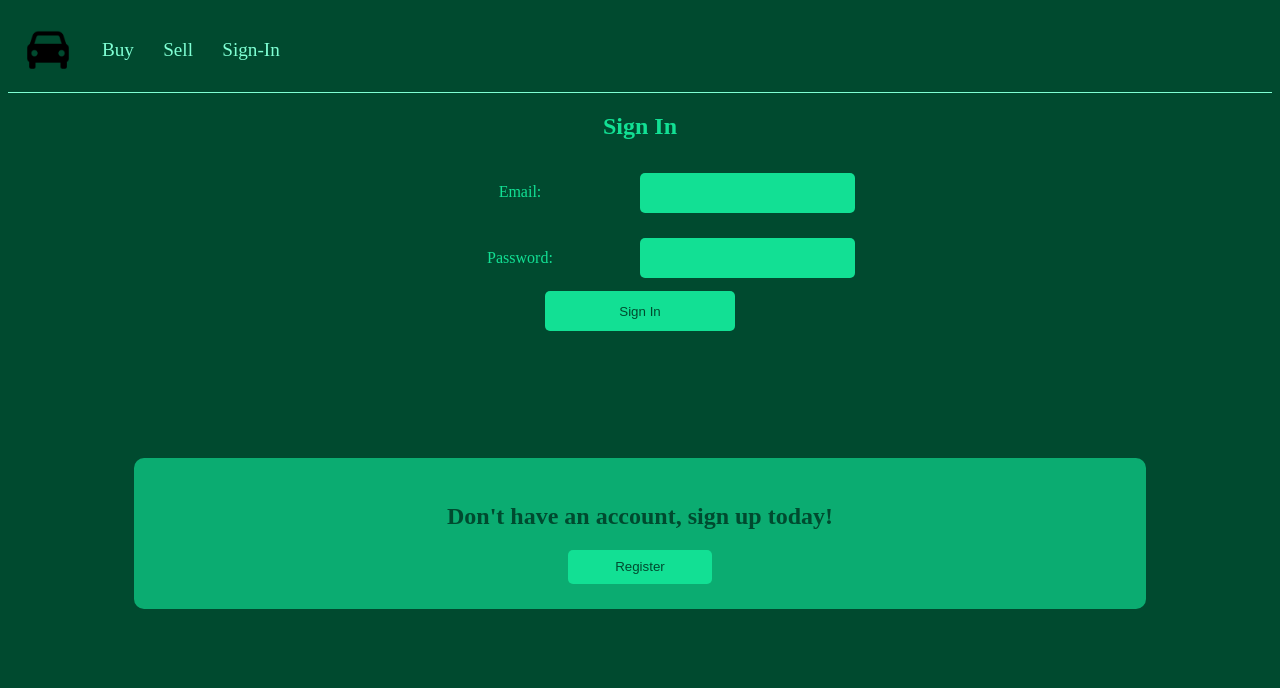
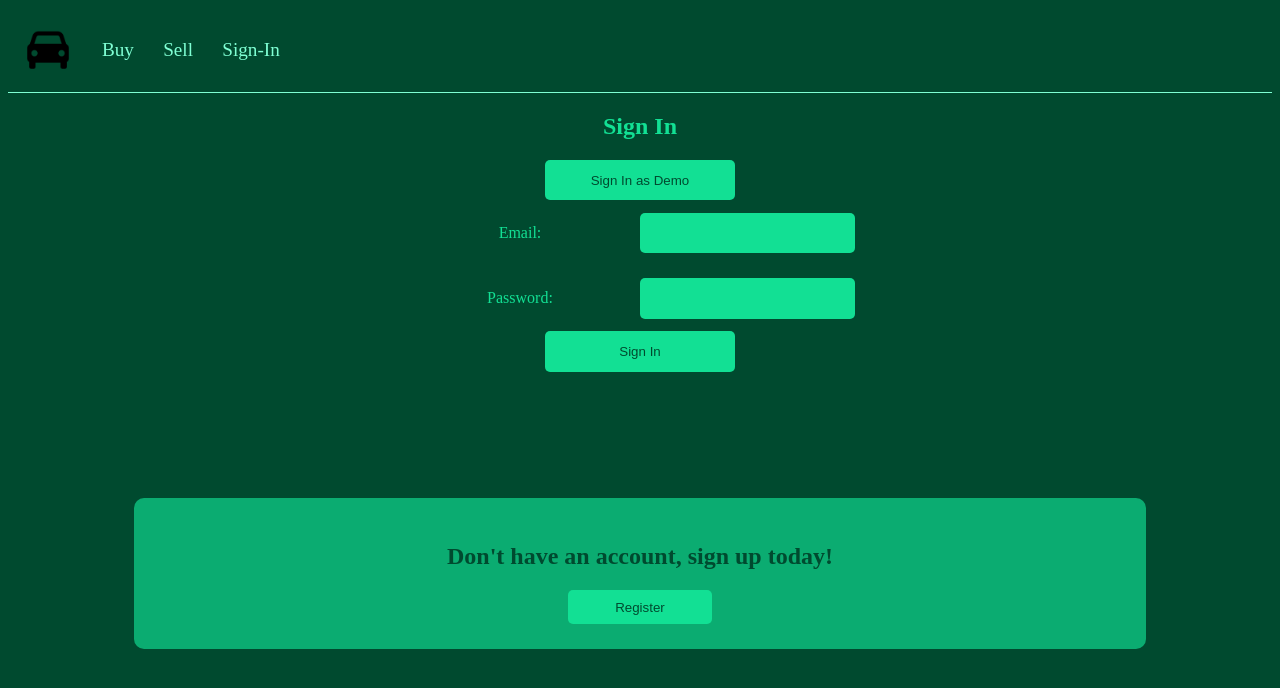
Before and after one commit to stephen447/car-advertising-app, a React (Create React App) app in the folder frontend/: page /signin in a window 1280 px wide. Shown: the top 688 px of the page. Built offline with nearby package versions, Linux system fonts and the light colour scheme; no server answers.

Commit message:
demo user

```diff
--- a/frontend/src/components/completeAdvert/completeAdvert.jsx
+++ b/frontend/src/components/completeAdvert/completeAdvert.jsx
@@ -2,9 +2,25 @@ import React, { useEffect, useState } from "react";
 import NavBar from "../navBar/navBar";
 import "./completeAdvert.css"; // CSS file
 import ImageSlider from "../imageSlider/imageSlider";
+import axios from "axios";
 
 const CompleteAdvert = (advertisement) => {
   advertisement = advertisement.advertisement;
+  // Get the seller info from seller id in advert
+  const [seller, setSeller] = useState({});
+  useEffect(() => {
+    const fetchSeller = async () => {
+      const response = await axios.get(
+        process.env.REACT_APP_API_BASE_URL +
+          "user/getuser/" +
+          advertisement.seller +
+          "/"
+      );
+      console.log(response.data);
+      setSeller(response.data);
+    };
+    fetchSeller();
+  }, [advertisement.seller_id]);
   return (
     <div className="advert-container">
       <NavBar />
@@ -43,6 +59,12 @@ const CompleteAdvert = (advertisement) => {
       <h2 className="advert-details-title">Description</h2>{" "}
       {/* Advert description */}
       <div className="advert-description">{advertisement.description}</div>
+      {/* Seller contact information */}
+      <h2 className="advert-details-title">Seller</h2>
+      <div className="advert-description">
+        <p>Seller: {seller.username}</p>
+        <p>Email: {seller.email}</p>
+      </div>
     </div>
   );
 };
--- a/frontend/src/components/signInForm/signInForm.jsx
+++ b/frontend/src/components/signInForm/signInForm.jsx
@@ -3,6 +3,7 @@ import "./signInForm.css";
 import { Link } from "react-router-dom";
 import { useNavigate } from "react-router-dom";
 import { apiRequest } from "../../request";
+
 /**
  * Retrieves the cookie with the given name
  * @param {*} name - name of the cookie
@@ -59,9 +60,48 @@ export default function SignInForm() {
       setLoginSuccess(false);
     }
   };
+
+  const handleDemoSignIn = async () => {
+    //e.preventDefault();
+    try {
+      // API URL
+      const url = `${process.env.REACT_APP_API_BASE_URL}user/login/`;
+      // Refresh URL for getting a new token
+      const refreshURL = `${process.env.REACT_APP_API_BASE_URL}user/refresh/`;
+      // The request options
+      const requestOptions = {
+        method: "POST",
+        data: {
+          username: "demoUser",
+          password: "1234",
+        },
+        headers: {
+          "Content-Type": "application/json",
+        },
+        withCredentials: true, // Ensure cookies are sent with the request
+      };
+
+      // Use the apiRequest function to log the user in
+      const response = await apiRequest(url, refreshURL, requestOptions);
+      if (response.status === 200) {
+        // Redirect to the home page
+        localStorage.setItem("accessToken", response.data.access);
+        localStorage.setItem("refreshToken", response.data.refresh);
+        navigate("/profile");
+      }
+    } catch (error) {
+      console.error("Login failed:", error);
+      // Handle errors, display error messages, or perform any additional actions
+      setLoginSuccess(false);
+    }
+  };
+
   return (
     <div className="signIn">
       <h2>Sign In</h2>
+      <button className="signInButton" onClick={handleDemoSignIn}>
+        Sign In as Demo
+      </button>
       <div>
         <form className="signInForm" onSubmit={handleSubmit}>
           <label className="label">Email:</label>
--- a/frontend/src/pages/createAccountPage/createAccountPage.jsx
+++ b/frontend/src/pages/createAccountPage/createAccountPage.jsx
@@ -37,11 +37,9 @@ export default function CreateAccountPage() {
   const handleSubmit = async (e) => {
     e.preventDefault();
     try {
-      // Get CSRF cookie
-      let csrfToken = getCookie("csrftoken");
       // Make request to login user
       await axios.post(
-        process.env.REACT_APP_API_BASE_URL + "users/register/",
+        process.env.REACT_APP_API_BASE_URL + "user/register/",
         {
           email: email,
           password: password,
@@ -50,7 +48,6 @@ export default function CreateAccountPage() {
         {
           headers: {
             "Content-Type": "application/json",
-            "X-CSRFToken": csrfToken,
           },
           withCredentials: true,
         }
--- a/frontend/src/pages/createAdvertPage/createAdvertPage.jsx
+++ b/frontend/src/pages/createAdvertPage/createAdvertPage.jsx
@@ -1,6 +1,7 @@
 import "./createAdvertPage.css";
 // CreateAdvertForm.js
 import React, { useState, useEffect } from "react";
+import { useNavigate } from "react-router-dom";
 import NavBar from "../../components/navBar/navBar";
 import "../../components/dragNDrop/dragNDrop";
 import DragNDrop from "../../components/dragNDrop/dragNDrop";
@@ -22,6 +23,12 @@ function getCookie(name) {
  * @returns
  */
 const CreateAdvertPage = () => {
+  const navigate = useNavigate();
+  // If user is not logged in, redirect to login page
+  if (!localStorage.getItem("profileInfo")) {
+    navigate("/signin");
+  }
+
   // Form data
   const [manufacturerOptions, setManufacturerOptions] = useState([]);
   const [modelOptions, setModelOptions] = useState([]);
```
